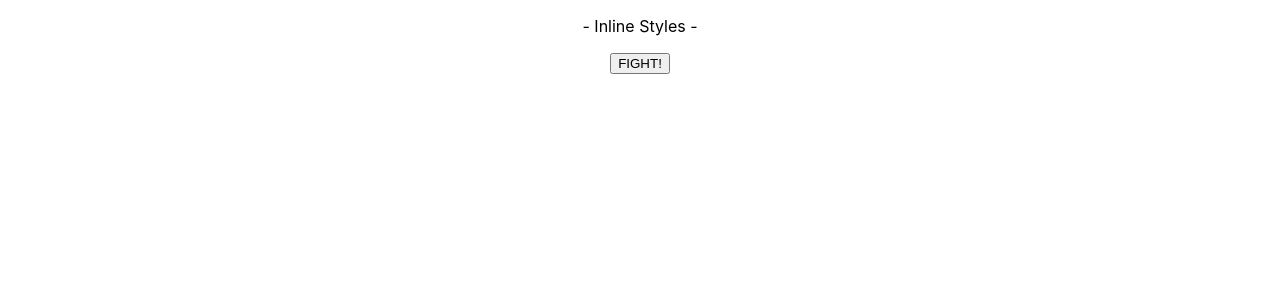
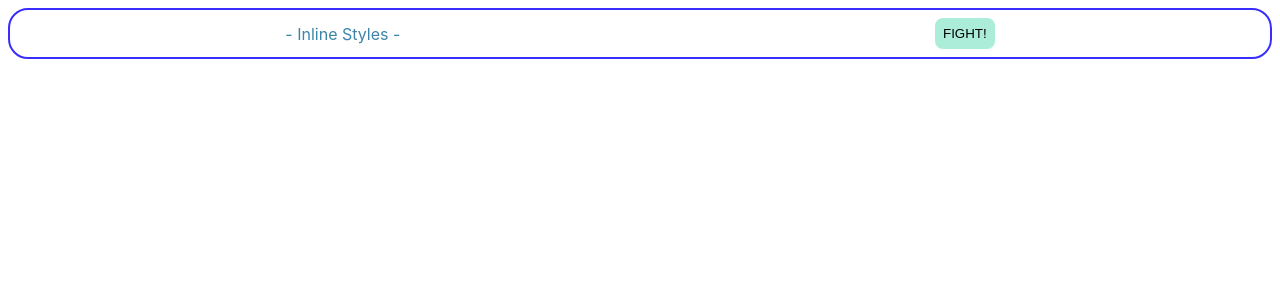
Before and after one commit to takayuki-s/react-review, a React (Create React App) app: page / in a window 1280 px wide. Shown: the top 300 px of the page. Built offline with nearby package versions, Linux system fonts and the light colour scheme.

Commit message:
デフォルトのCSS適用
inlinestyleで記述
・borderRadiusといったキャメルケース型で記述
・値は""で囲って文字列にする

```diff
--- a/src/components/inlineStyle.jsx
+++ b/src/components/inlineStyle.jsx
@@ -1,8 +1,27 @@
 export const InlineStyle = () => {
+  const contentStyle = {
+    border: "solid 2px #392eff",
+    borderRadius: "20px",
+    padding: "8px",
+    margin: "8px",
+    display: "flex",
+    justifyContent: "space-around",
+    alignItems: "center",
+  };
+  const titleStyle = {
+    margin: 0,
+    color: "#3d84a8",
+  };
+  const buttonStyle = {
+    backgroundColor: "#abedd8",
+    border: "none",
+    padding: "8px",
+    borderRadius: "8px",
+  };
   return (
-    <div>
-      <p>- Inline Styles -</p>
-      <button>FIGHT!</button>
+    <div style={contentStyle}>
+      <p style={titleStyle}>- Inline Styles -</p>
+      <button style={buttonStyle}>FIGHT!</button>
     </div>
   )
 }
```
